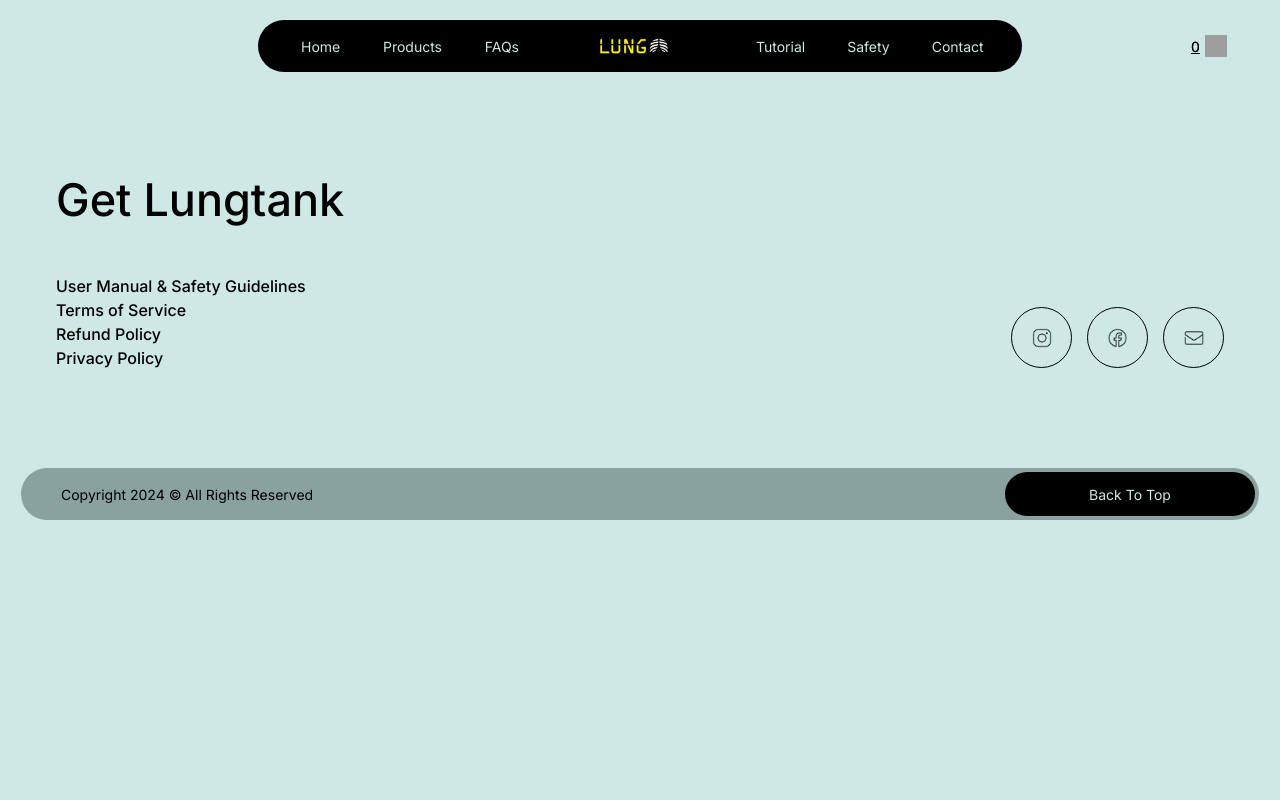
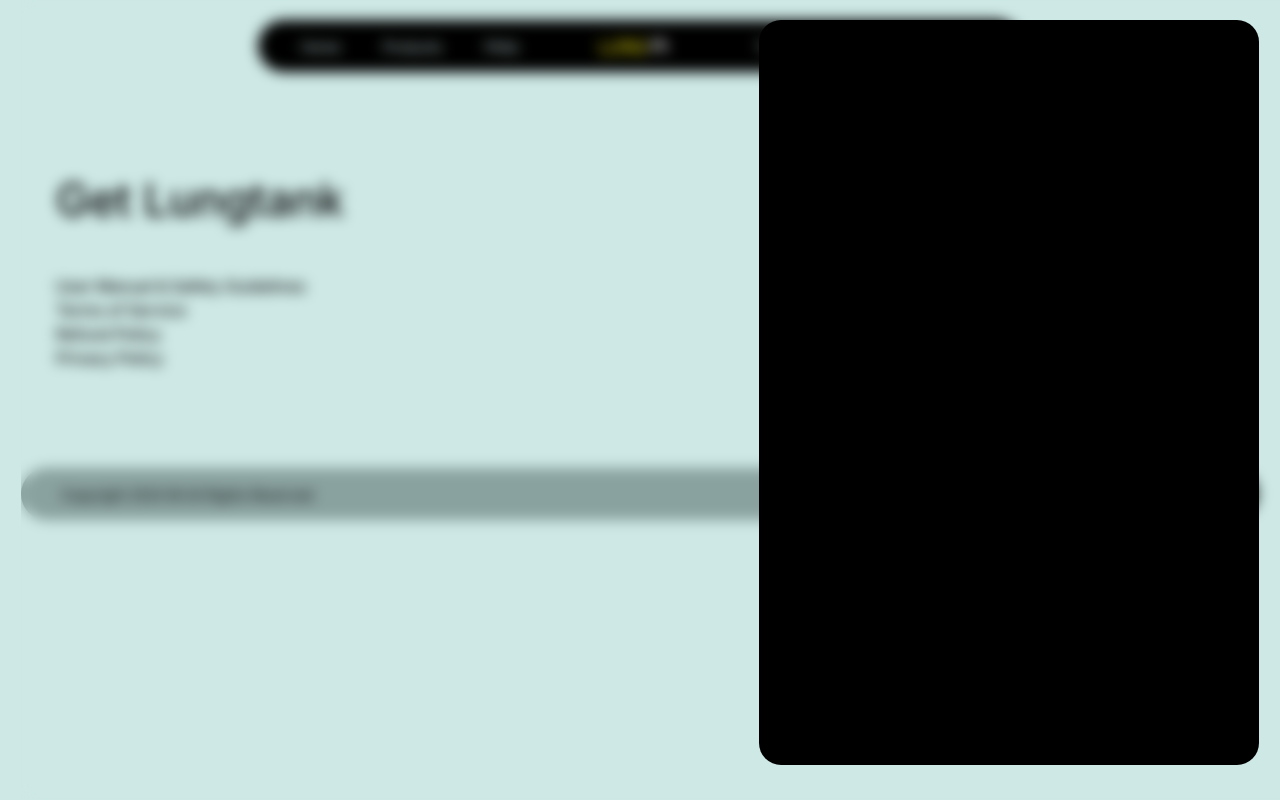
Before and after one commit to ProfoundPenguin/LungTank, a Django app: page / in a window 1280 px wide. Run offline with Django 4.2, Linux system fonts and the light colour scheme; grey boxes are pictures that could not be loaded.

Commit message:
Daily Commit

```diff
--- a/static/style/global.css
+++ b/static/style/global.css
@@ -16,6 +16,7 @@ html, body {
 
 body {
     background-color: var(--white);
+    overflow-x: hidden;
 }
 
 * {
@@ -34,6 +35,7 @@ body {
     position: relative;
     left: 50%;
     transform: translateX(-50%);
+    top: 0px;
 }
 #take_dudes_glasses {
     width: 100vw;
@@ -510,7 +512,7 @@ body.cart #banner #mobile_menu ul {
         opacity: 0 !important;
         pointer-events: none;
     }
-    #cart_button {
+    #cart_button.tablet_only {
         height: 45px;
         z-index: 2;
         width: 70px;
@@ -548,22 +550,52 @@ body.cart #banner #mobile_menu ul {
     .tablet_only {
         display: none !important;
     }
+    #cart_button.tablet_only {
+        display: none !important;
+    }
     .pc_only {
         display: block !important;
     }
     #shades {
         display: none !important;
     }
+    #pc_cart {
+        position: absolute;
+        top: 0px;
+        right: 0px;
+        background-color: var(--black);
+        border-radius: 22px;
+        width: 500px;
+        z-index: 10;
+        height: calc(100vh - 55px);
+    }
+    #pc_blur {
+        width: 100vw;
+        height: 100vh;
+        position: fixed;
+        top: -21px;
+        z-index: 9;
+        left: 0px;
+        background-color: rgba(205,232,229, 0.7);
+    }
+    @supports (backdrop-filter: blur(10px)) {
+        #pc_blur {
+            backdrop-filter: blur(7px);
+            background-color: transparent;
+        }
+
+    }
     #cart_button {
         position: absolute;
-        right: 0px;
+        right: 15px;
         background-color: transparent;
-        display: flex;
+        display: flex !important;
         justify-content: center;
         gap: 5px;
         cursor: pointer;
         width: 100px;
         max-width: 100px;
+        align-items: center;
         height: 100%;
     }
     #cart_button p {
--- a/templates/base.html
+++ b/templates/base.html
@@ -48,11 +48,19 @@
 
             menuOpen = true
         }
+        function closeall() {
+            menuOpen = true
+            menu()
+            blur(false)
+        }
     </script>
 </head>
 <body class="">
     <div id="global_content">
+        <div id="pc_cart" class="pc_only"></div>
+        <div id="pc_blur"></div>
         <div id="banner">
+
             <div id="shades">
                 <div id="left"></div>
                 <div id="right"></div>
@@ -188,13 +196,13 @@
 
         <div id="take_dudes_glasses"></div>
 
-        <div id="page_content" onclick="document.body.classList.remove('menu')">
+        <div id="page_content" onclick=" onclick="closeall()"">
         {% block content %}
 
         {% endblock content %}
         </div>
 
-        <div id="footer" onclick="document.body.classList.remove('menu')">
+        <div id="footer" onclick="closeall()">
             <div id="gapped">
                 <div id="texts">
                     <h1>Get Lungtank</h1>
```
